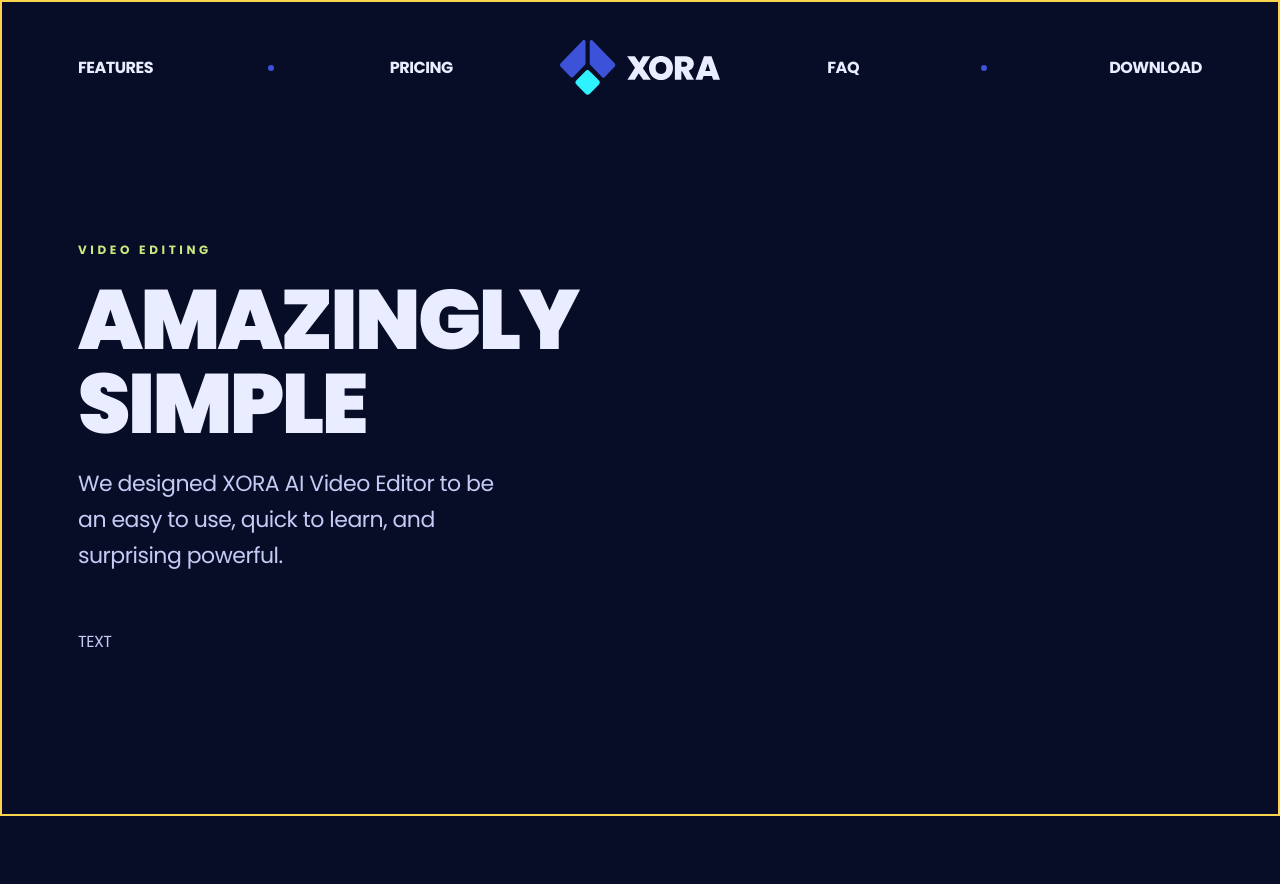
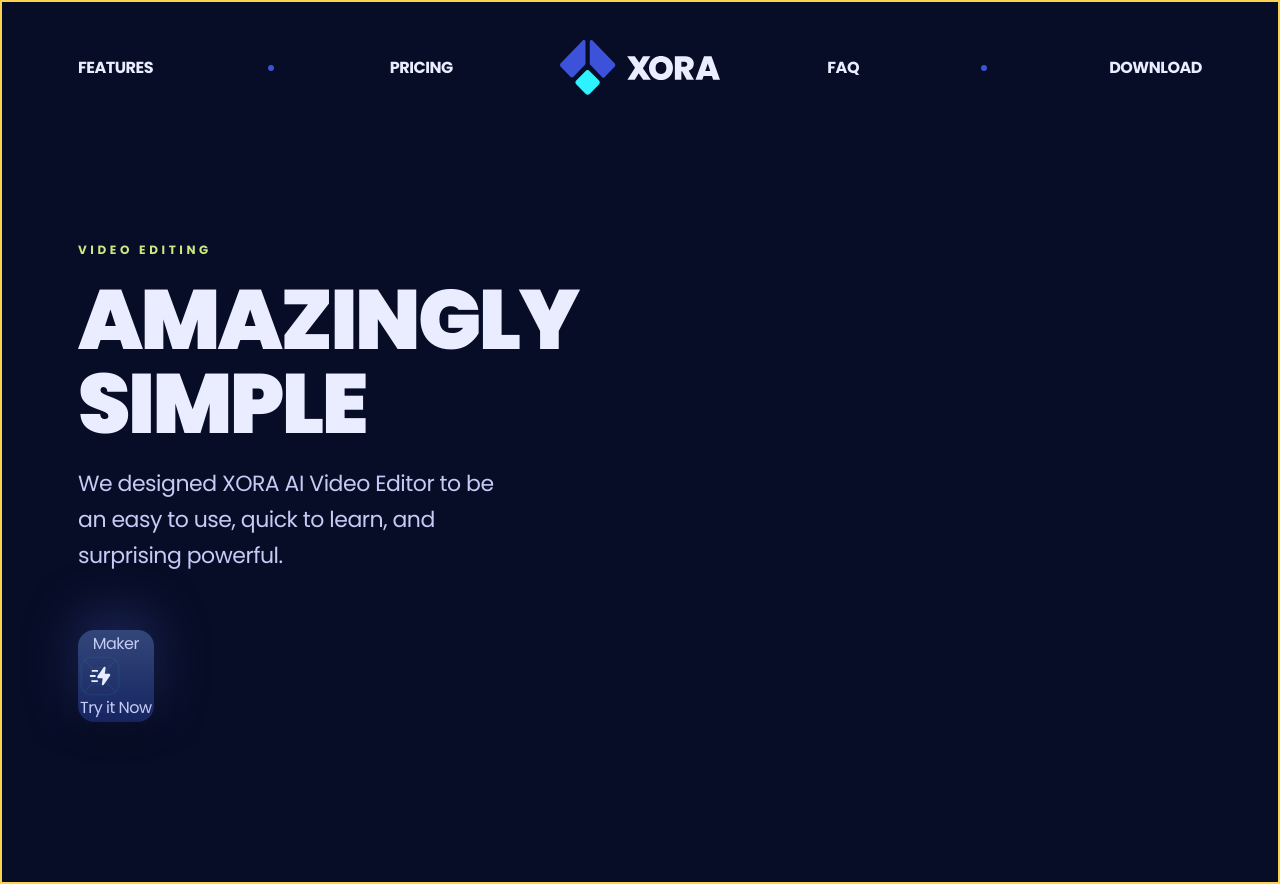
Before and after one commit to MrOLU24/XORA, a React (Vite) app: page / in a window 1280 px wide. Before the commit the page ends 816 px from the top, so only its background shows below. Built offline with nearby package versions, Linux system fonts and the light colour scheme.

Commit message:
icons on scroll

```diff
--- /dev/null
+++ b/src/Components/Button.jsx
@@ -0,0 +1,42 @@
+import clsx from "clsx";
+import React from "react";
+
+const Button = ({ icon, children, href, containerClassNane, onClick }) => {
+  const Inner = () => (
+    <>
+      <span>
+        <span>Maker</span>
+        {icon && (
+          <img
+            className="size-10 mr-5 object-container z-10"
+            src={icon}
+            alt="cicle"
+          />
+        )}
+        <span>{children}</span>
+      </span>
+    </>
+  );
+  return href ? (
+    <a
+      className={clsx(
+        "relative, p-0.5 g5 rounded-2xl shadow-500 group",
+        containerClassNane
+      )}
+      href={href}
+    >
+      <Inner />
+    </a>
+  ) : (
+    <button
+      className={clsx(
+        "relative, p-0.5 g5 rounded-2xl shadow-500 group",
+        containerClassNane
+      )}
+      onClick={onClick}
+    >
+      <Inner />
+    </button>
+  );
+};
+export default Button;
--- a/src/Sections/Hero.jsx
+++ b/src/Sections/Hero.jsx
@@ -1,5 +1,6 @@
 import React from "react";
 import { Element, Link as LinkScroll} from "react-scroll";
+import Button from "../Components/Button";
 
 const Hero = () => {
   return (
@@ -18,7 +19,7 @@
               learn, and surprising powerful.
             </p>
             <LinkScroll to="features" offset={-100} spy smooth>
-            TEXT
+            <Button icon="/images/zap.svg">Try it Now </Button>
             </LinkScroll>
           </div>
         </div>
```
